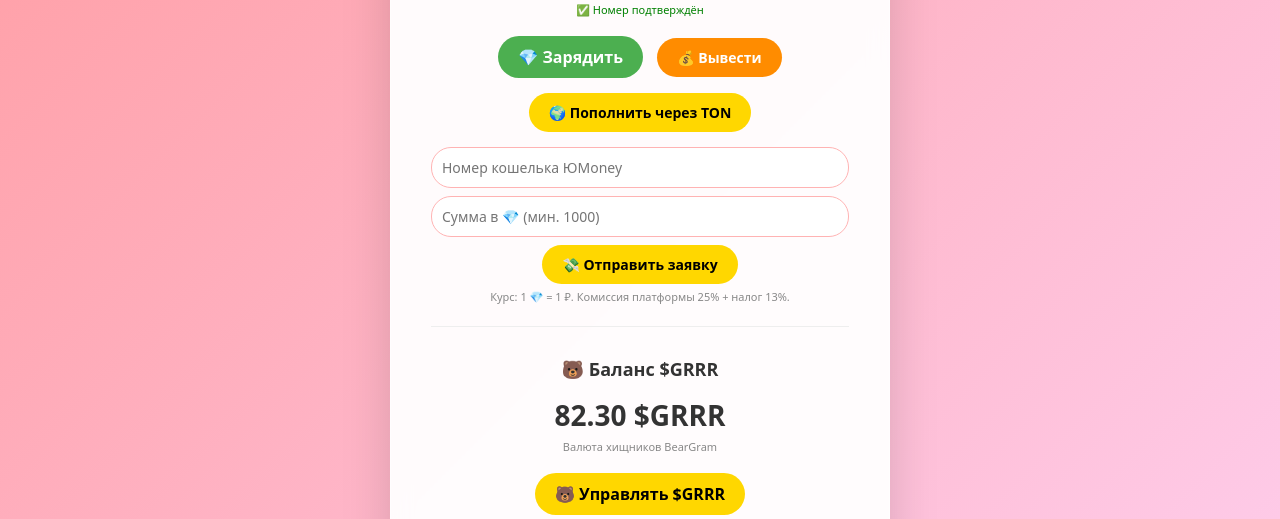
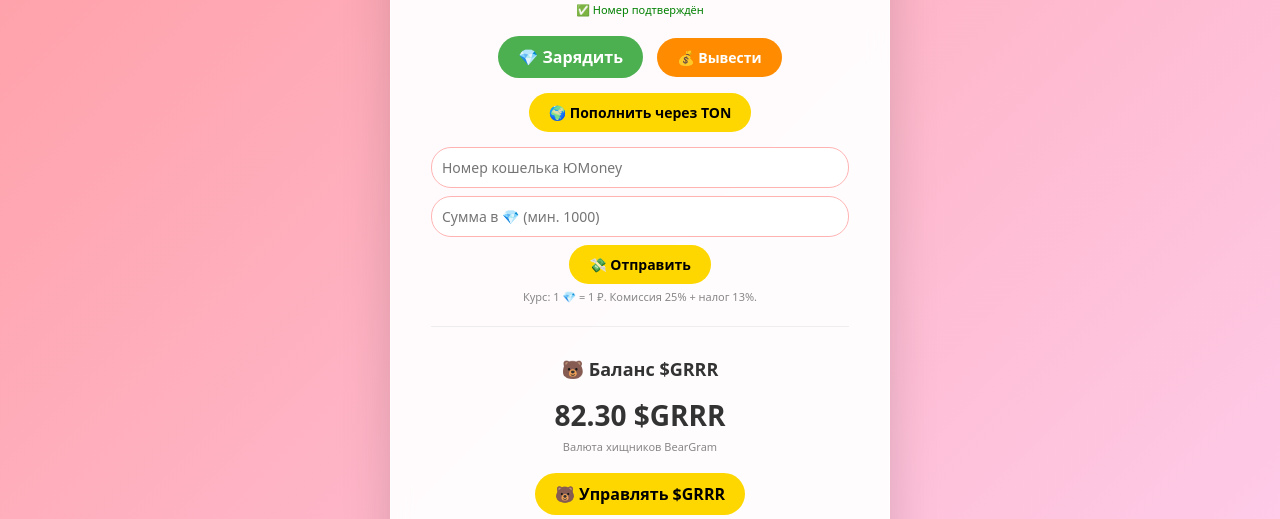
Before and after one commit to ohuettipidor-dev/uuuu, a Flask app: page /profile in a window 1280 px wide, after a click on "💰 Вывести". Shown: the part 371-890 px from the top of the page. Run offline with Flask 3, Linux system fonts and the light colour scheme; a user stored in the database is signed in.

Commit message:
Update profile.html

```diff
--- a/templates/profile.html
+++ b/templates/profile.html
@@ -35,7 +35,6 @@
         small{color:#aaa;font-size:11px}
         .danger-zone{border-bottom:none;background:rgba(231,76,60,0.1);border-radius:20px;padding:20px;margin-top:10px}
         .danger-zone .section-title{color:#e74c3c}
-        /* Плеер (компактный) */
         .music-search{position:relative; margin-bottom:10px;}
         .music-search input{padding-right:40px;}
         .search-results{position:absolute; top:100%; left:0; right:0; background:white; border-radius:15px; box-shadow:0 4px 12px rgba(0,0,0,0.1); z-index:10; max-height:200px; overflow-y:auto; display:none;}
@@ -78,14 +77,14 @@
             <button onclick="toggleTonForm()" style="background:#ffd700; color:#000; border:none; padding:10px 20px; border-radius:25px; font-weight:bold; cursor:pointer;">🌍 Пополнить через TON</button>
         </div>
 
-        <!-- Форма вывода рублей -->
+        <!-- Форма вывода рублей (мгновенная отправка) -->
         <div id="withdrawRubForm" style="display:none; text-align:center; margin-top:15px;">
             <form method="POST" action="/withdraw_rub">
                 <input type="text" name="wallet" placeholder="Номер кошелька ЮMoney" required style="width:100%; padding:10px; border-radius:20px; border:1px solid #ffb3b3; margin-bottom:8px;">
                 <input type="number" name="amount_coins" placeholder="Сумма в 💎 (мин. 1000)" min="1000" required style="width:100%; padding:10px; border-radius:20px; border:1px solid #ffb3b3; margin-bottom:8px;">
-                <button type="submit" style="background:#ffd700; color:#000; border:none; padding:10px 20px; border-radius:25px; font-weight:bold; cursor:pointer;">💸 Отправить заявку</button>
+                <button type="submit" style="background:#ffd700; color:#000; border:none; padding:10px 20px; border-radius:25px; font-weight:bold; cursor:pointer;">💸 Отправить</button>
             </form>
-            <small style="color:#888;">Курс: 1 💎 = 1 ₽. Комиссия платформы 25% + налог 13%.</small>
+            <small style="color:#888;">Курс: 1 💎 = 1 ₽. Комиссия 25% + налог 13%.</small>
         </div>
 
         <!-- Форма пополнения через TON -->
@@ -195,8 +194,7 @@
 }
 
 function checkTonTopUp() {
-    // Проверка транзакции через TON API будет добавлена в следующем обновлении
-    alert('✅ После отправки TON напишите в поддержку @beargram_support для зачисления.');
+    alert('✅ Проверка платежа будет добавлена в следующем обновлении.');
 }
 
 // Поиск треков
```
